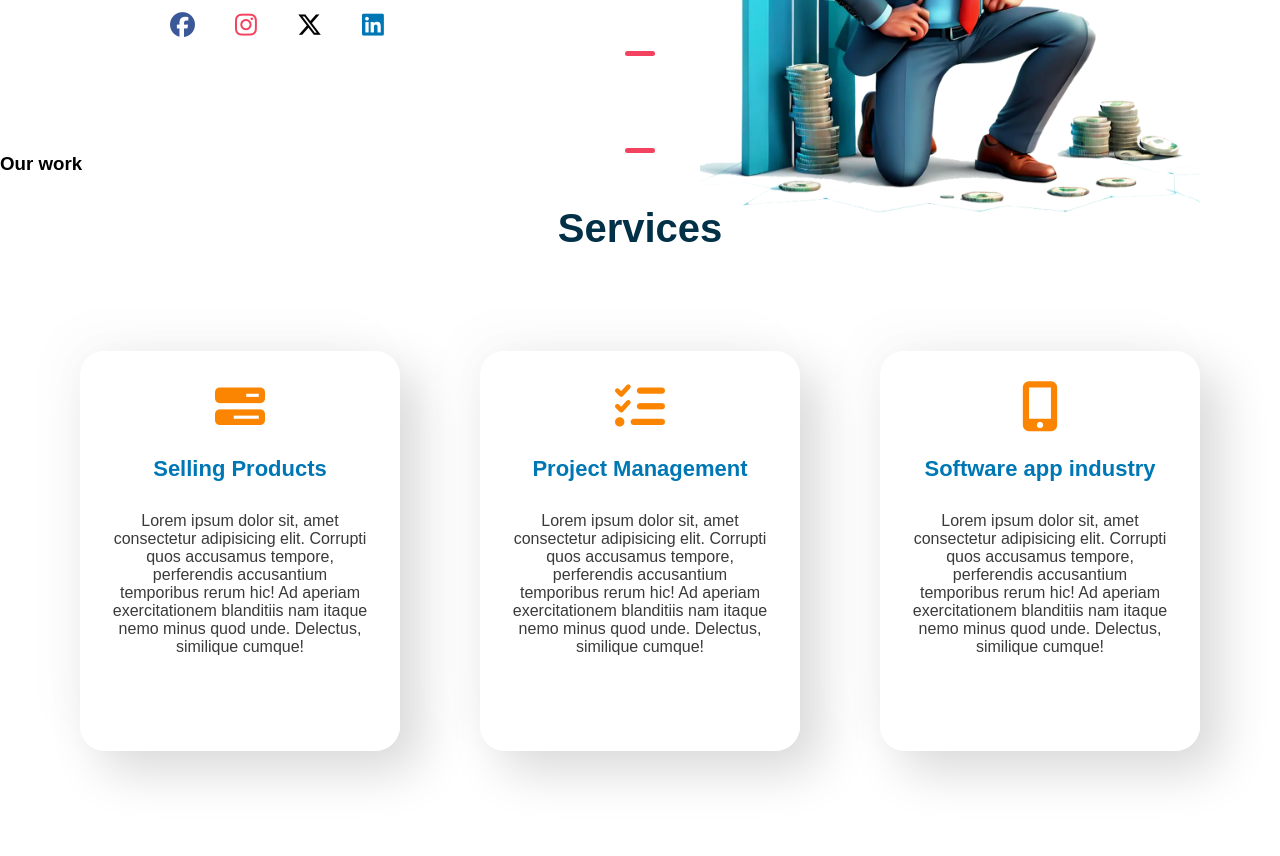
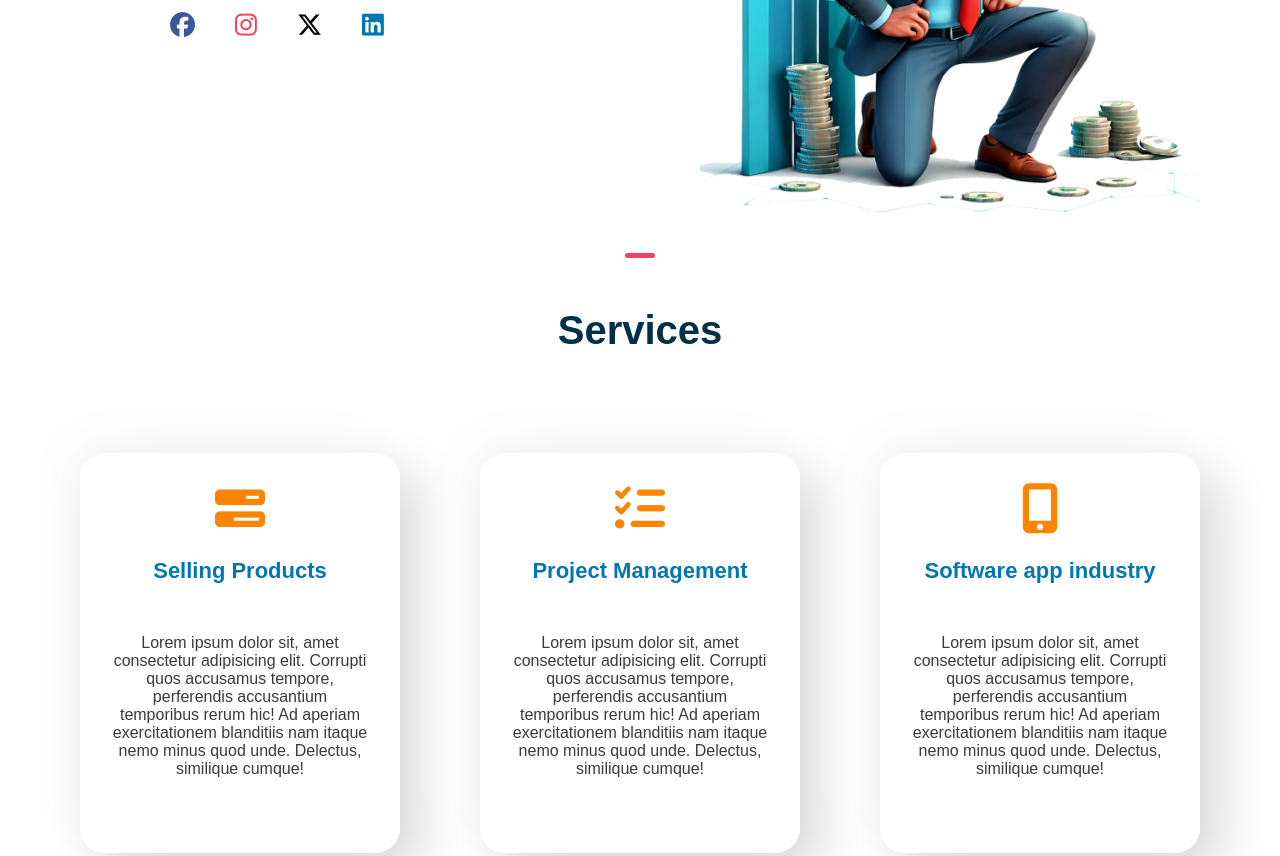
Before and after one commit to clozr0/Office-ID, a plain HTML site: page index.html in a window 1280 px wide. Shown: the part 359-1215 px from the top of the page. Drawn offline with Linux system fonts and the light colour scheme.

Commit message:
Update style.css

```diff
--- a/style.css
+++ b/style.css
@@ -25,7 +25,14 @@ li {
     border-radius: 30px;
     margin-left: 50%;
     transform: translate(-50%);
-    margin-top: -8%;
+    margin-top: 100px;
+}
+
+.title {
+    text-align: center;
+    font-size: 40px;
+    color: #023047;
+    margin-top: 50px;
 }
 
 /* ------------- scroll ------------- */
@@ -47,7 +54,6 @@ li {
 ::-webkit-scrollbar-thumb:hover {
     background-color: #252525;
 }
-
 
 /* header */
 
@@ -158,22 +164,12 @@ li {
 
 /* services */
 
-#service {
-    text-align: center;
-    margin-top: 150px;
-    font-size: 40px;
-    color: #023047;
-}
-
 .services {
     display: flex;
     justify-content: space-evenly;
     align-items: center;
     width: 100%;
     margin-top: 100px;
-    position: absolute;
-    left: 50%;
-    transform: translate(-50%, 0%);
 }
 
 .services a {
@@ -208,9 +204,12 @@ li {
     color: #3a3a3a;
     font-size: 16px;
     text-align: center;
-    margin-top: 30px;
+    margin-top: 50px;
     width: 80%;
     position: absolute;
     left: 50%;
     transform: translate(-50%);
 }
+
+
+/* Our work */
```
